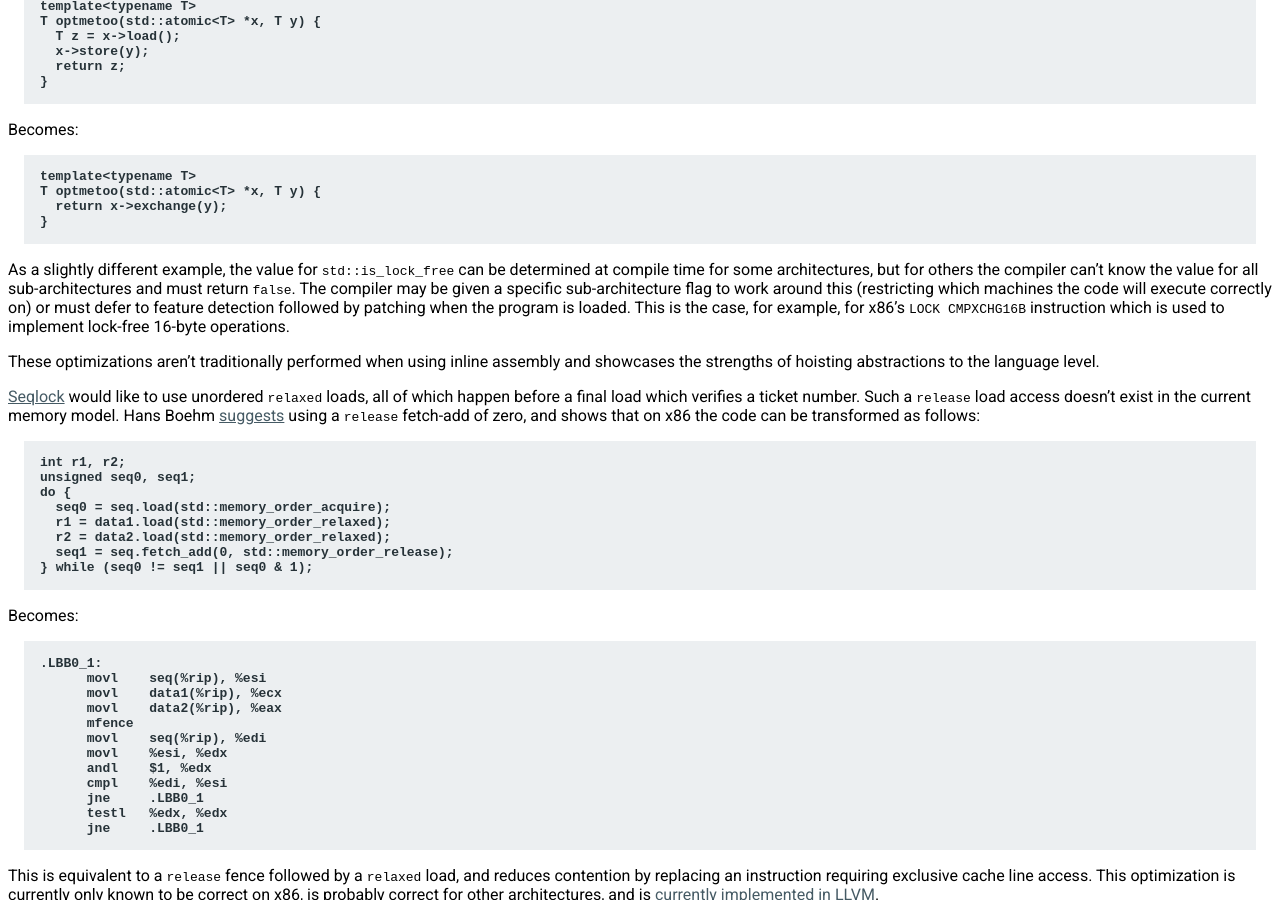
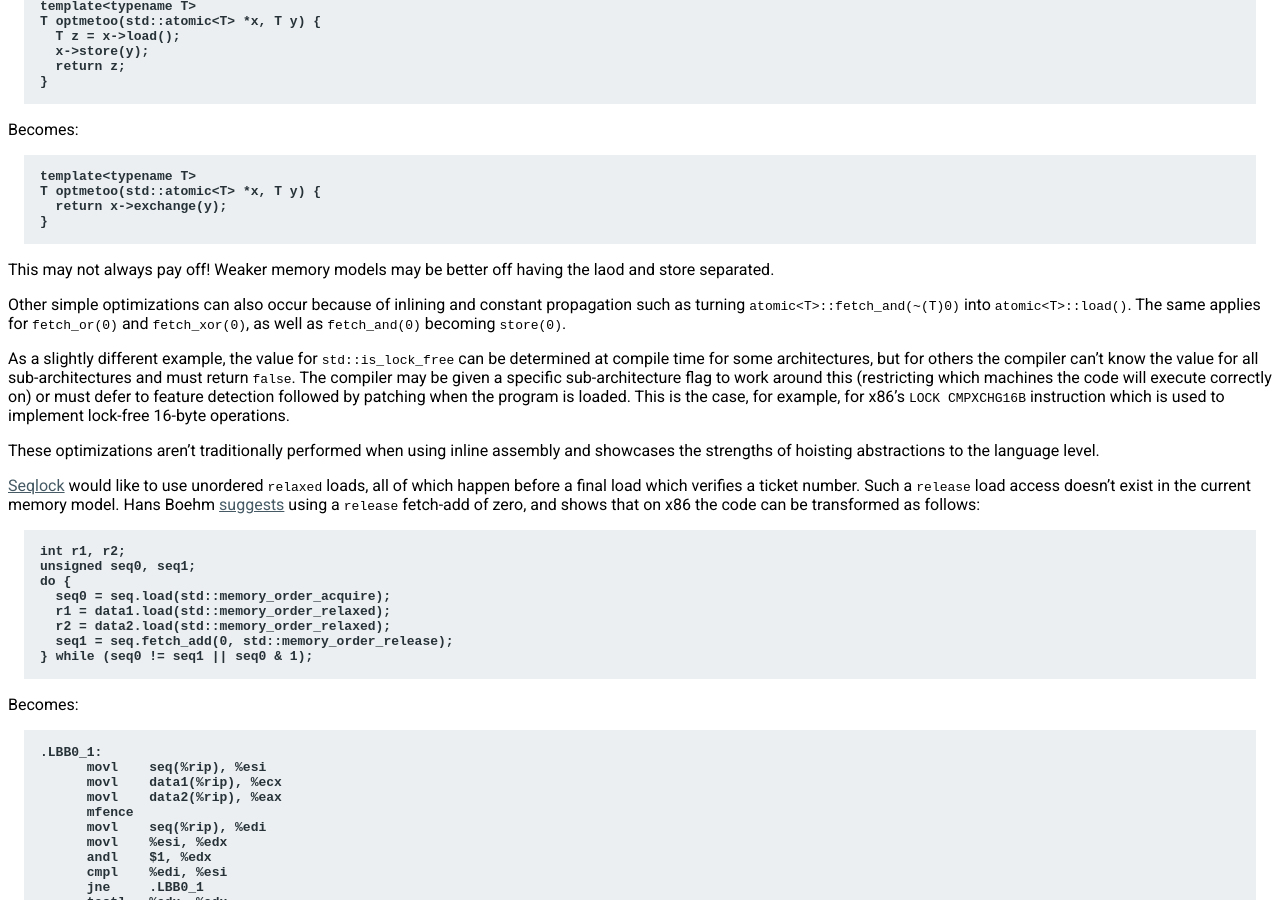
Before and after one commit to jfbastien/papers, a Sphinx documentation site: the page built from source/N4269.rst, in a window 1280 px wide and 900 px high, scrolled down 1911 px. Built offline with Sphinx 7.4.7, drawn with Linux system fonts in a browser that asks for light colours.

Commit message:
Add a few more examples.

```diff
--- a/source/N4269.rst
+++ b/source/N4269.rst
@@ -131,6 +131,14 @@ Becomes:
   T optmetoo(std::atomic<T> *x, T y) {
     return x->exchange(y);
   }
+
+This may not always pay off! Weaker memory models may be better off having the
+laod and store separated.
+
+Other simple optimizations can also occur because of inlining and constant
+propagation such as turning ``atomic<T>::fetch_and(~(T)0)`` into
+``atomic<T>::load()``. The same applies for ``fetch_or(0)`` and
+``fetch_xor(0)``, as well as ``fetch_and(0)`` becoming ``store(0)``.
 
 As a slightly different example, the value for ``std::is_lock_free`` can be
 determined at compile time for some architectures, but for others the compiler
```
